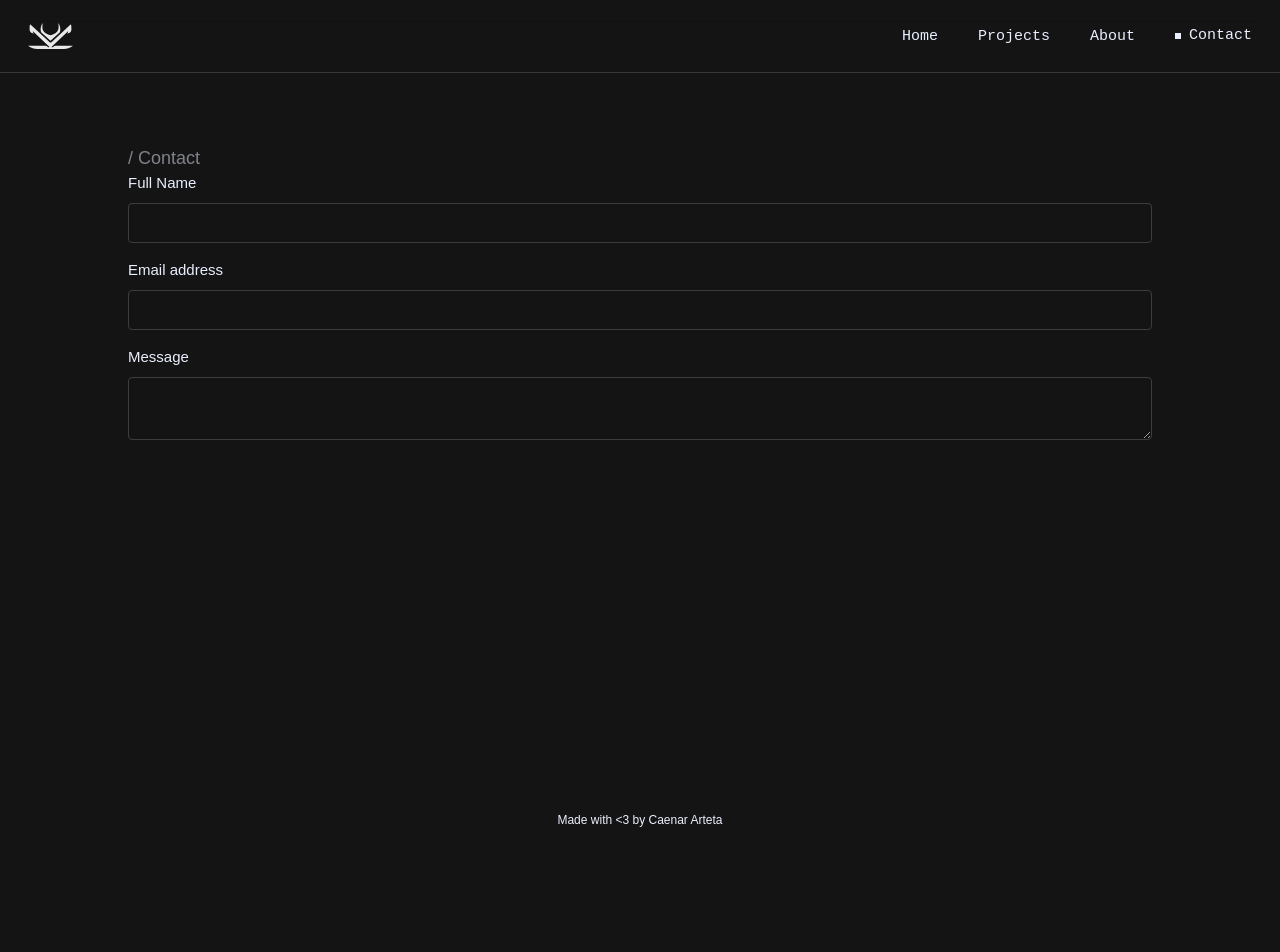
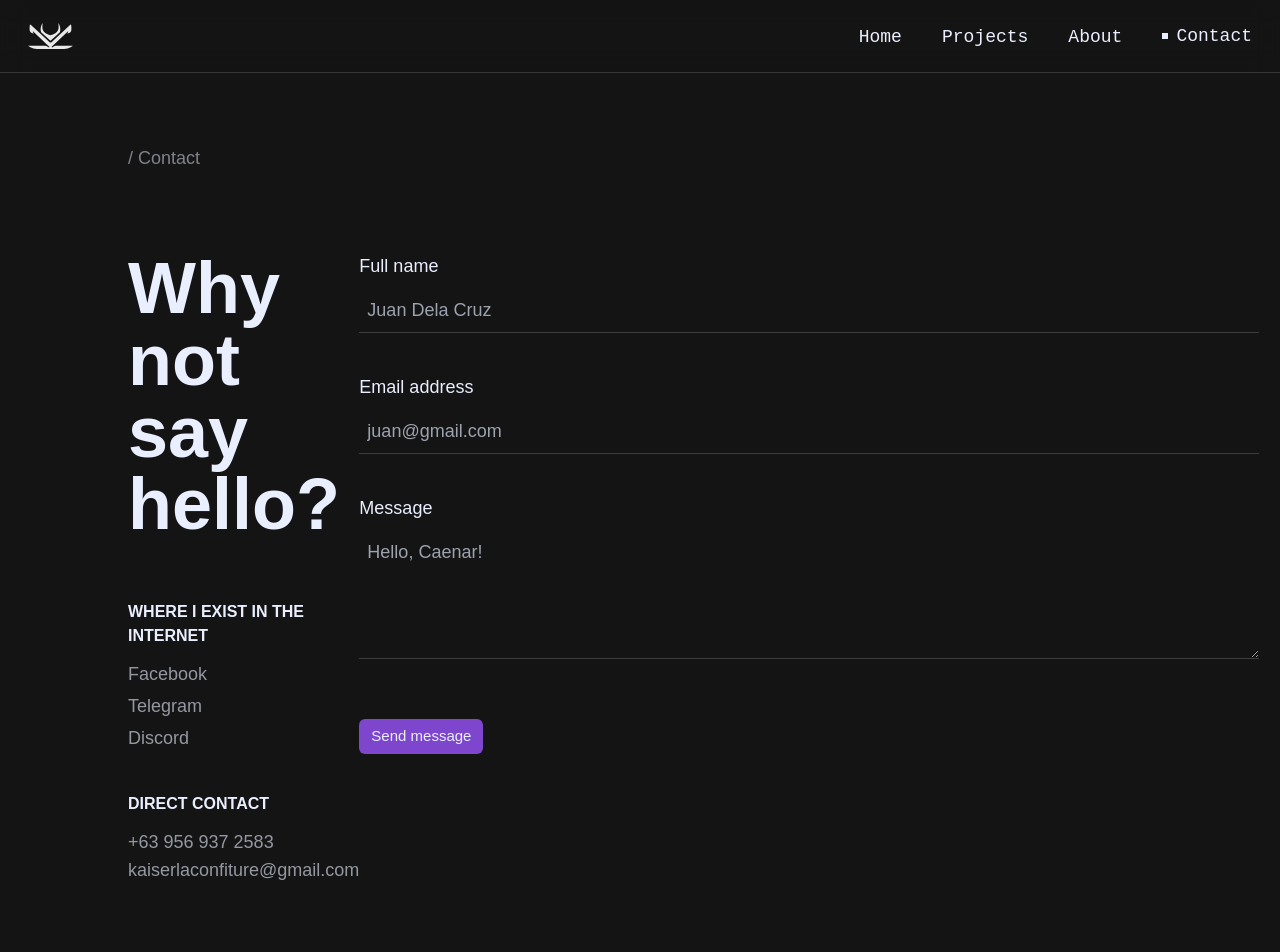
Before and after one commit to caenar/caenar, a Next.js app: page /contact in a window 1280 px wide. Shown: the top 952 px of the page. Before the commit the page ends 840 px from the top, so only its background shows below. Built offline with nearby package versions, Linux system fonts and the light colour scheme; a web font is replaced by a local one.

Commit message:
refactor: fix contact page layout

```diff
--- a/src/app/contact/page.tsx
+++ b/src/app/contact/page.tsx
@@ -4,22 +4,91 @@ import React from "react";
 
 export default function Contact() {
   return (
-    <section className="content h-screen flex flex-col">
-      <h5 className="page-title">/ Contact</h5>
-      <form>
+    <section className="content ">
+      <div className="mb-20">
+        <span className="page-title">/ Contact</span>
+      </div>
+
+      <div className="flex justify-between">
+        <div className="flex flex-col gap-10">
+          <h1 className="text-7xl font-bold mb-5">
+            Why not <br /> say hello?
+          </h1>
+          <div>
+            <h6 className="font-bold uppercase mb-3">
+              Where I exist in the internet
+            </h6>
+            <ul className="grid gap-1">
+              <li>
+                <a
+                  className="opacity-60 hover:opacity-100 transition"
+                  href="facebook.com/bobo.o.ng.bulaklak"
+                >
+                  Facebook
+                </a>
+              </li>
+              <li>
+                <a
+                  className="opacity-60 hover:opacity-100 transition"
+                  href="telegram.com"
+                >
+                  Telegram
+                </a>
+              </li>
+              <li>
+                <a
+                  className="opacity-60 hover:opacity-100 transition"
+                  href="discord.com"
+                >
+                  Discord
+                </a>
+              </li>
+            </ul>
+          </div>
+          <div>
+            <h6 className="font-bold uppercase mb-3">Direct Contact</h6>
+            <ul>
+              <li>
+                <a className="opacity-60 hover:opacity-100 transition" href="">
+                  +63 956 937 2583
+                </a>
+              </li>
+              <li>
+                <a
+                  className="opacity-60 hover:opacity-100 transition"
+                  href="mailto:kaiserlaconfiture@gmail.com"
+                >
+                  kaiserlaconfiture@gmail.com
+                </a>
+              </li>
+            </ul>
+          </div>
+        </div>
+
+        <div className="flex flex-col">
+          <form className="w-[900px]">
             <div className="form-input">
-          <label htmlFor="name">Full Name</label>
-          <input type="text" />
+              <label htmlFor="name">Full name</label>
+              <input type="text" placeholder="Juan Dela Cruz" />
             </div>
             <div className="form-input">
               <label htmlFor="name">Email address</label>
-          <input type="email" />
+              <input type="email" placeholder="juan@gmail.com" />
             </div>
             <div className="form-input">
               <label htmlFor="message">Message</label>
-          <textarea name="message"></textarea>
+              <textarea
+                name="message"
+                rows={4}
+                placeholder="Hello, Caenar!"
+              ></textarea>
             </div>
+            <button className="primary-button mt-5" type="submit">
+              Send message
+            </button>
           </form>
+        </div>
+      </div>
     </section>
   );
 }
--- a/src/styles/globals.css
+++ b/src/styles/globals.css
@@ -41,7 +41,9 @@ h6 {
   @apply text-base font-normal;
 }
 
-p {
+p,
+li,
+label {
   @apply text-lg;
 }
 
@@ -90,7 +92,7 @@ a {
 }
 
 .page-title {
-  @apply opacity-50;
+  @apply text-lg opacity-50;
 }
 
 .list-border li:not(:last-child) {
@@ -103,7 +105,7 @@ a {
 
 .form-input input,
 .form-input textarea {
-  @apply rounded p-2 bg-transparent outline-none border border-background-400 mb-4;
+  @apply p-2 bg-transparent outline-none border-b border-background-400 mb-10 text-lg;
 }
 
 .form-input textarea {
```
Lines whose indentation alone changed are shown as unchanged.
